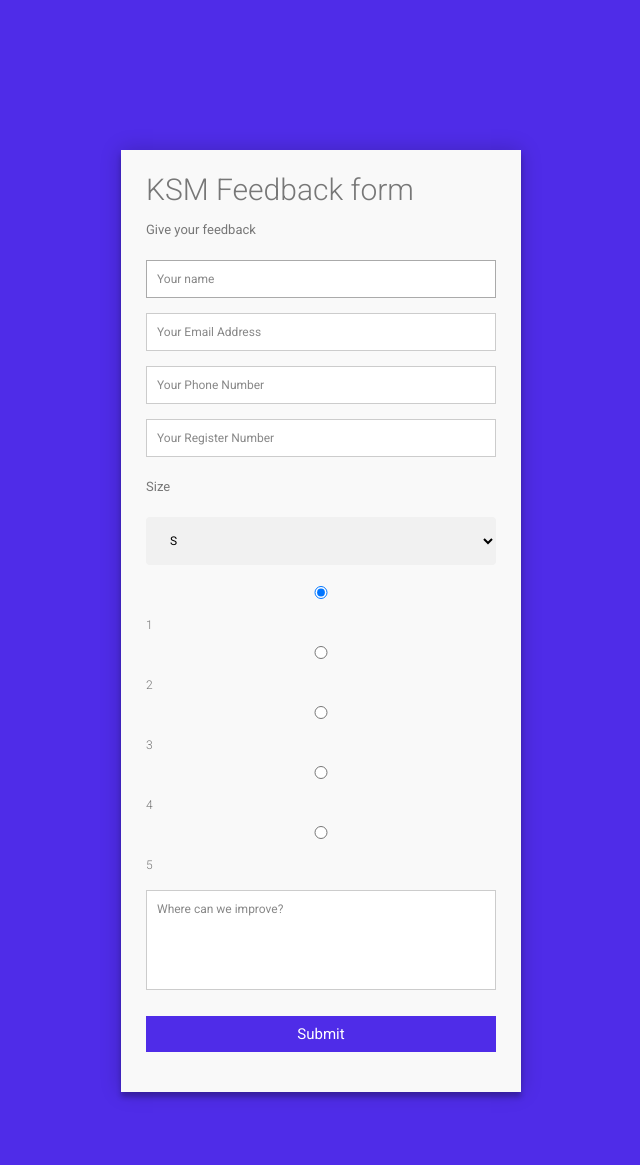
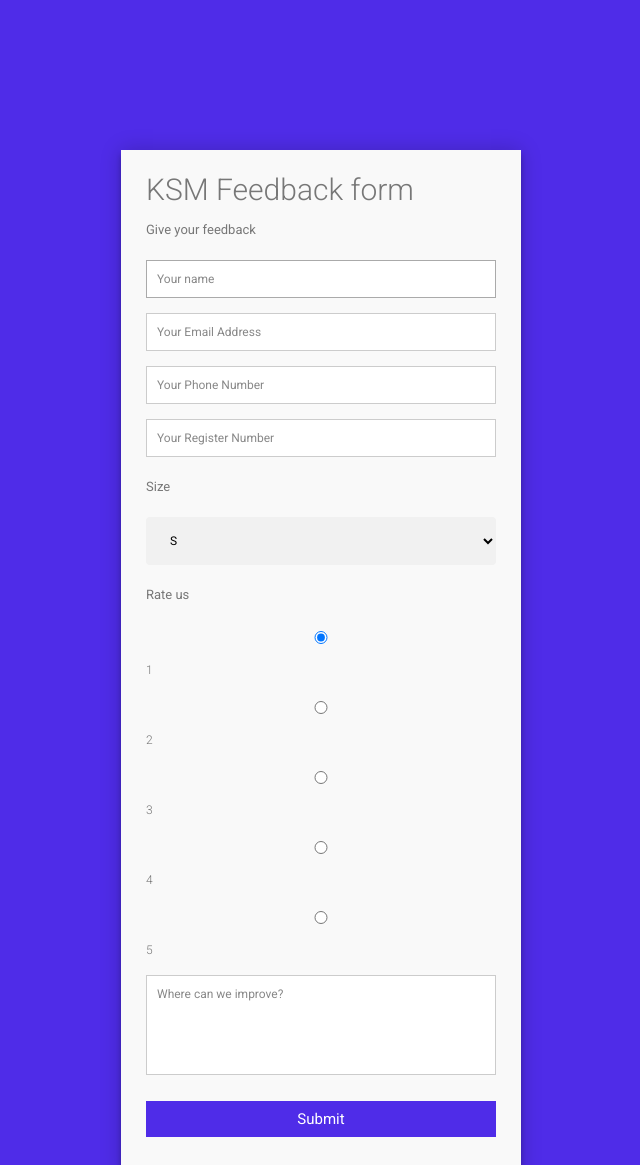
Before and after one commit to sesha-3/sesha-3.github.io, a plain HTML site: page index.html in a window 1280 px wide. Shown: the top 1165 px of the page, without its empty margins (319-959 px from the left). Drawn offline with Linux system fonts and the light colour scheme.

Commit message:
Update index.html

```diff
--- a/index.html
+++ b/index.html
@@ -46,15 +46,24 @@
         <option value="xxxl">XXXL</option>
      </select>
     </fieldset>
+   <h4>Rate us</h4>
    <fieldset>
     <input class="radio" type="radio" name="scale" value="1" checked>
       <label>1</label>
+   </fieldset>
+   <fieldset>
     <input class="radio" type="radio" name="scale" value="2">
       <label>2</label>
+   </fieldset>
+   <fieldset>
     <input class="radio" type="radio" name="scale" value="3">
       <label>3</label>
+   </fieldset>
+   <fieldset>
     <input class="radio" type="radio" name="scale" value="4">
       <label>4</label>
+ </fieldset>
+ <fieldset>
     <input class="radio" type="radio" name="scale" value="5">
       <label>5</label>
    </fieldset>
```
